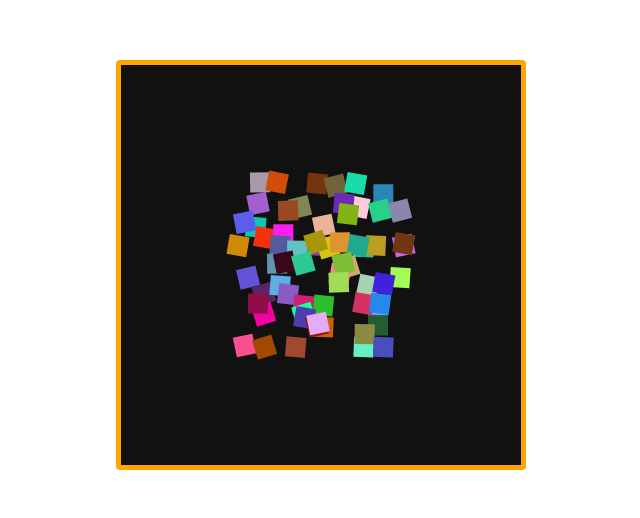
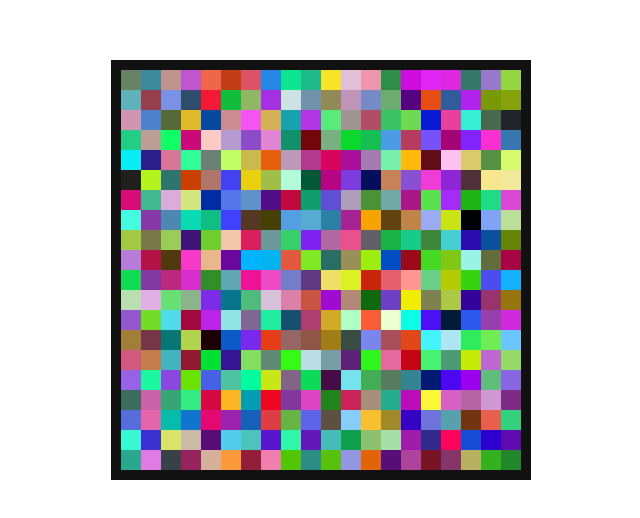
Before and after one commit to fahadhaidari/qKit, a plain HTML site: page index.html in a window 1280 px wide. Shown: the part 140-658 px from the top of the page, without its empty margins (319-959 px from the left). Drawn offline with Linux system fonts and the light colour scheme.

Commit message:
Added grid.js example

```diff
--- /dev/null
+++ b/examples/grid.js
@@ -0,0 +1,39 @@
+qKit.init({
+  border: {
+    width: 10,
+    color: '#111111',
+  }
+});
+
+const numRows = 20;
+const numCols = 20;
+const cellSize = qKit.screen.width / numRows;
+
+qKit.repeat(i => {
+  qKit.repeat(j => {
+    qKit.draw.quad({
+      x: j * (cellSize),
+      y: i * (cellSize),
+      width: cellSize,
+      height: cellSize,
+      color: qKit.util.randomColor(),
+      group: 'matrix',
+      extension: {
+        id: `${i}-${j}`,
+      }
+    });
+  }, numCols);
+}, numRows);
+
+const matrix = qKit.groups('matrix');
+let count = 0;
+
+qKit.update(() => {
+  qKit.repeat(i => {
+    count ++;
+    if (count > 50) {
+      count = 0;
+      matrix[i].color = qKit.util.randomColor();
+    }
+  }, matrix.length);
+});
--- a/index.html
+++ b/index.html
@@ -5,9 +5,10 @@
   </head>
   <body>
     <script src="qKit.js"></script>
-    <script src="examples/shaky.js"></script>
+    <!-- <script src="examples/shaky.js"></script> -->
     <!-- <script src="examples/side-scrolling.js"></script> -->
-    <!-- <script src="examples/start-qKit.js"></script> -->
+    <!-- <script src="examples/side-scrolling.js"></script> -->
+    <script src="examples/grid.js"></script>
     <!-- <script src="examples/draw-quad.js"></script> -->
     <!-- <script src="examples/draw-image.js"></script> -->
     <!-- <script src="examples/draw-text.js"></script> -->
```
